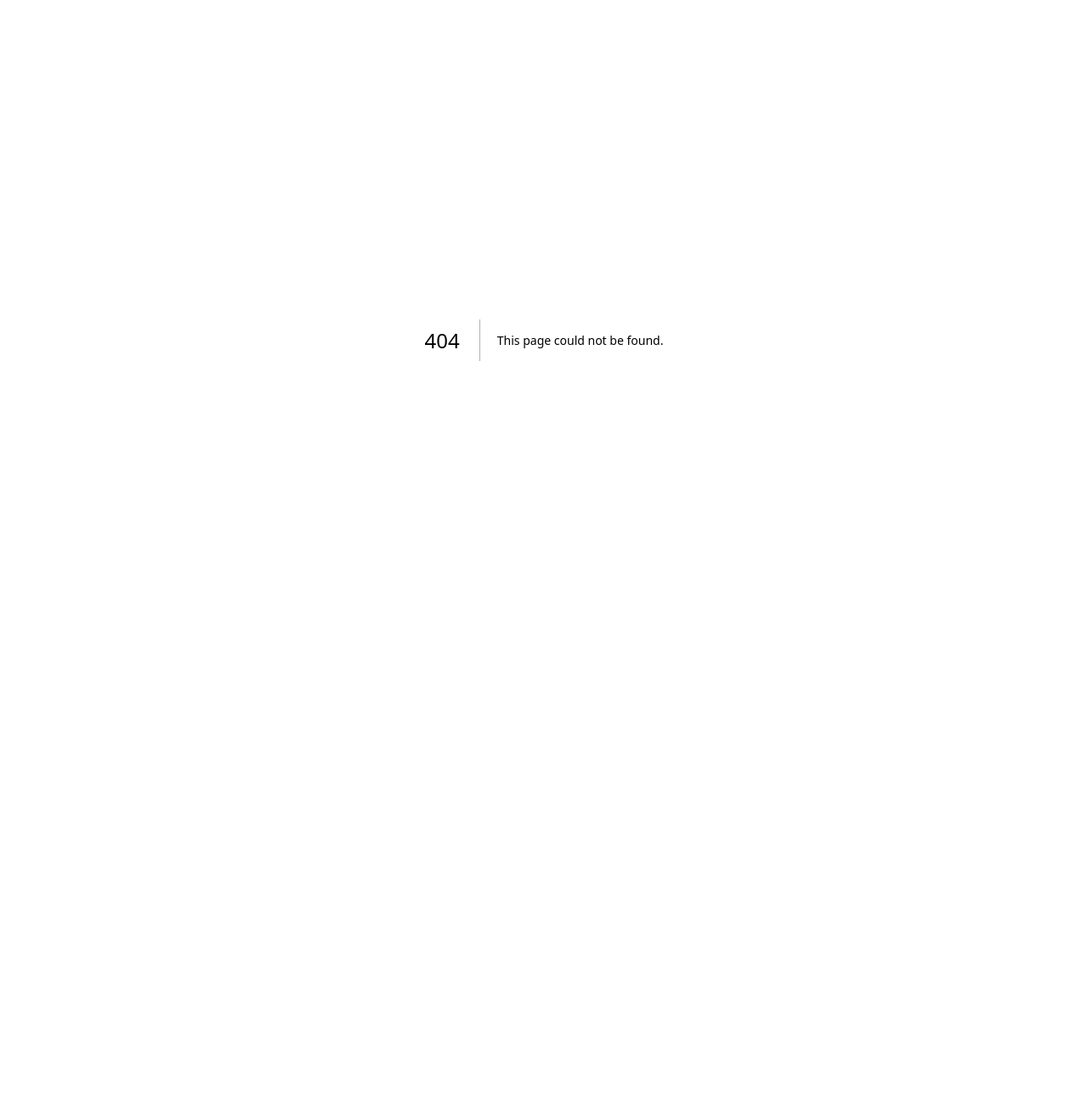
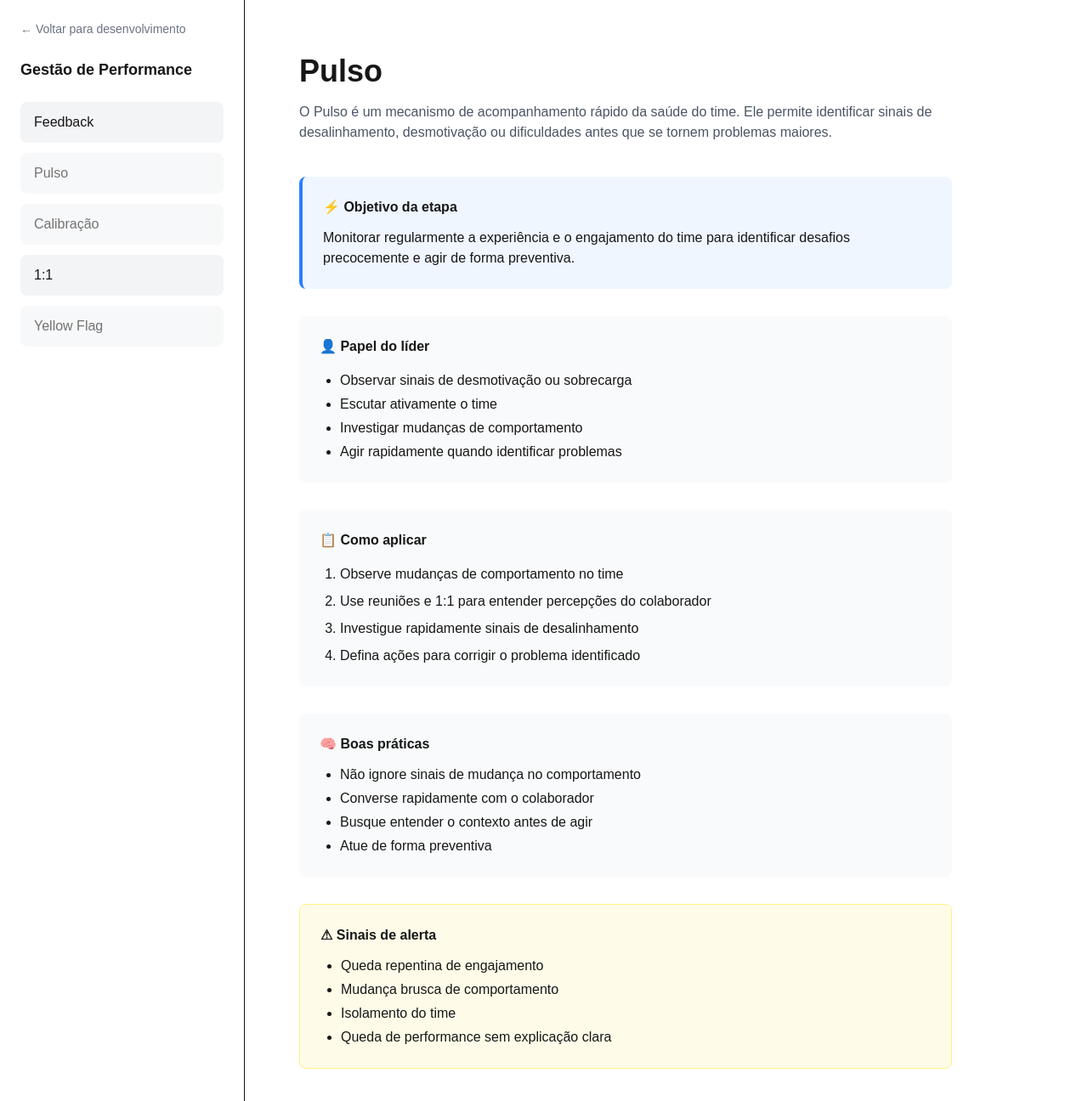
Before and after one commit to amandafrann/programa-lider-hero, a Next.js app: page /desenvolvimento/performance/pulso in a window 1280 px wide. Before the commit this address had no page. Shown: the top 1296 px of the page at 85% size. Before the commit the page ends 800 px from the top, so only its background shows below. Built offline with nearby package versions, Linux system fonts and the light colour scheme.

Commit message:
adicionar pulso

```diff
--- /dev/null
+++ b/app/desenvolvimento/performance/pulso/page.tsx
@@ -0,0 +1,83 @@
+import LessonLayout from "@/app/components/LessonLayout";
+
+export default function PulsoPage() {
+  return (
+    <LessonLayout title="Pulso">
+
+      <p className="text-gray-600 mb-10">
+        O Pulso é um mecanismo de acompanhamento rápido da saúde do time.
+        Ele permite identificar sinais de desalinhamento, desmotivação ou
+        dificuldades antes que se tornem problemas maiores.
+      </p>
+
+      {/* OBJETIVO */}
+
+      <div className="bg-blue-50 border-l-4 border-blue-500 p-6 rounded-lg mb-8">
+        <h3 className="font-semibold mb-3">⚡ Objetivo da etapa</h3>
+
+        <p>
+          Monitorar regularmente a experiência e o engajamento do time
+          para identificar desafios precocemente e agir de forma preventiva.
+        </p>
+      </div>
+
+      {/* PAPEL DO LÍDER */}
+
+      <div className="bg-gray-50 p-6 rounded-lg mb-8">
+        <h3 className="font-semibold mb-4">👤 Papel do líder</h3>
+
+        <ul className="list-disc ml-6 space-y-1">
+          <li>Observar sinais de desmotivação ou sobrecarga</li>
+          <li>Escutar ativamente o time</li>
+          <li>Investigar mudanças de comportamento</li>
+          <li>Agir rapidamente quando identificar problemas</li>
+        </ul>
+      </div>
+
+      {/* COMO APLICAR */}
+
+      <div className="bg-gray-50 p-6 rounded-lg mb-8">
+        <h3 className="font-semibold mb-4">📋 Como aplicar</h3>
+
+        <ol className="list-decimal ml-6 space-y-2">
+
+          <li>Observe mudanças de comportamento no time</li>
+
+          <li>Use reuniões e 1:1 para entender percepções do colaborador</li>
+
+          <li>Investigue rapidamente sinais de desalinhamento</li>
+
+          <li>Defina ações para corrigir o problema identificado</li>
+
+        </ol>
+      </div>
+
+      {/* BOAS PRÁTICAS */}
+
+      <div className="bg-gray-50 p-6 rounded-lg mb-8">
+        <h3 className="font-semibold mb-3">🧠 Boas práticas</h3>
+
+        <ul className="list-disc ml-6 space-y-1">
+          <li>Não ignore sinais de mudança no comportamento</li>
+          <li>Converse rapidamente com o colaborador</li>
+          <li>Busque entender o contexto antes de agir</li>
+          <li>Atue de forma preventiva</li>
+        </ul>
+      </div>
+
+      {/* ALERTA */}
+
+      <div className="bg-yellow-50 border border-yellow-200 p-6 rounded-lg mb-10">
+        <h3 className="font-semibold mb-3">⚠ Sinais de alerta</h3>
+
+        <ul className="list-disc ml-6 space-y-1">
+          <li>Queda repentina de engajamento</li>
+          <li>Mudança brusca de comportamento</li>
+          <li>Isolamento do time</li>
+          <li>Queda de performance sem explicação clara</li>
+        </ul>
+      </div>
+
+    </LessonLayout>
+  );
+}
```
